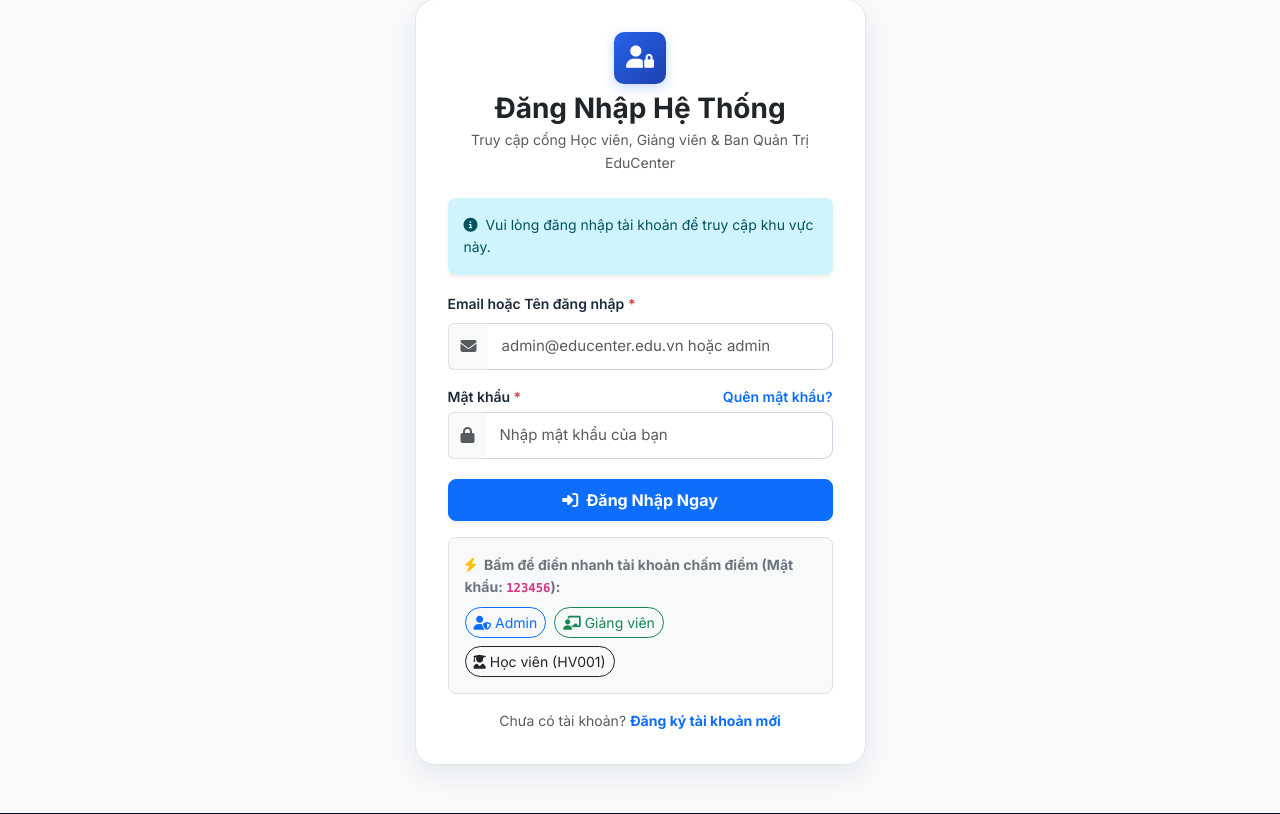
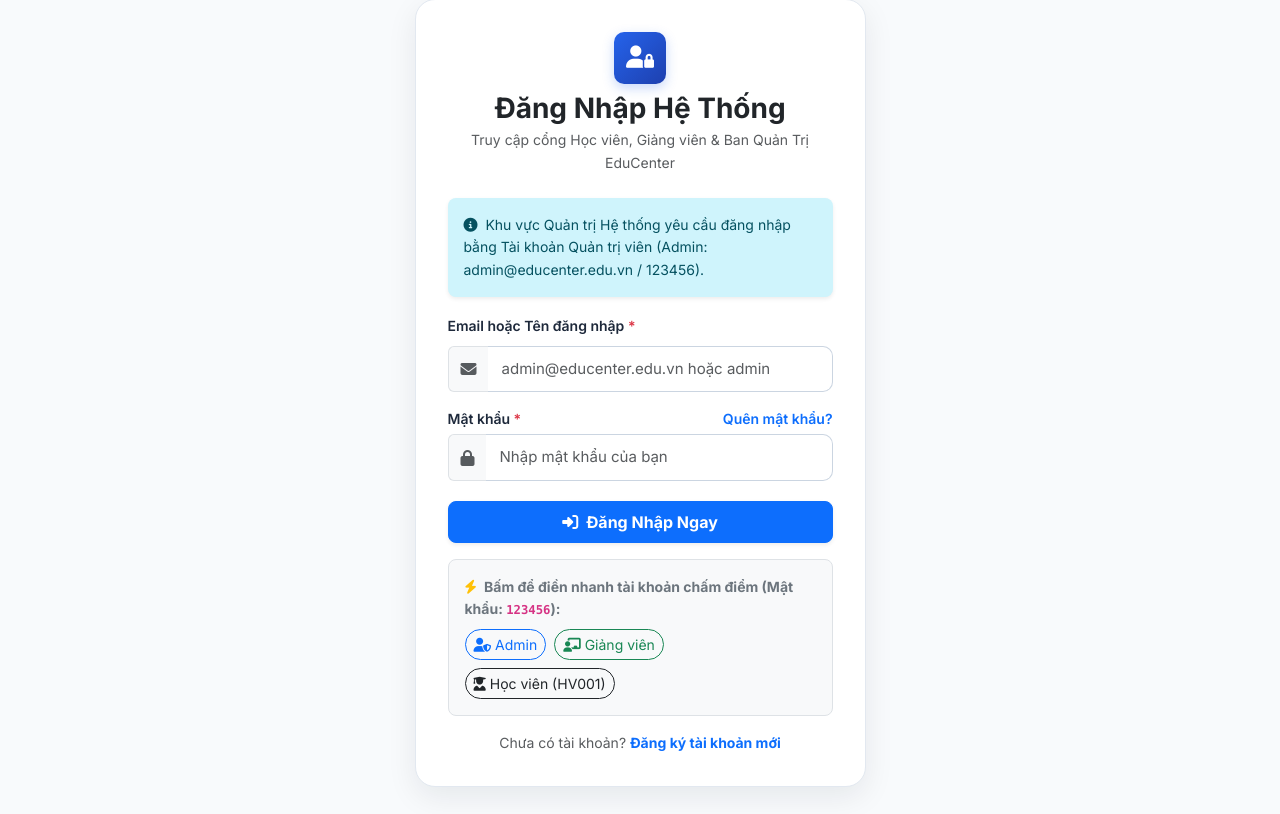
Before and after one commit to NguyenAnhKhoa-ctrl/Language-Center-Websites, a PHP site: the page made by login.php in a window 1280 px wide. Shown: the part 207-1021 px from the top of the page. Run offline with PHP 8.4, Linux system fonts and the light colour scheme.

Commit message:
fix(auth): require admin account authentication to access admin dashboard

```diff
--- a/admin/includes/admin_header.php
+++ b/admin/includes/admin_header.php
@@ -7,6 +7,9 @@
  */
 
 require_once __DIR__ . '/../../includes/auth_check.php';
+
+// Bắt buộc phải đăng nhập bằng tài khoản Quản trị viên (Admin) mới được truy cập trang Quản trị
+requireAdminAccount();
 
 if (!isset($admin_title)) {
     $admin_title = 'Quản Trị Hệ Thống - EduCenter';
--- a/includes/auth_check.php
+++ b/includes/auth_check.php
@@ -76,6 +76,18 @@ function getCurrentUser() {
 }
 
 /**
+ * Bắt buộc phải đăng nhập bằng Tài khoản Quản trị viên (role === 'admin') mới được vào Web Quản trị
+ */
+function requireAdminAccount() {
+    $currentUser = getCurrentUser();
+    if ($currentUser === null || ($currentUser['role'] ?? '') !== 'admin') {
+        $currentScript = basename($_SERVER['PHP_SELF'] ?? 'index.php');
+        header('Location: ../login.php?auth_required=1&redirect=' . urlencode('admin/' . $currentScript));
+        exit;
+    }
+}
+
+/**
  * Kiểm tra mật khẩu đăng nhập (hỗ trợ bcrypt hash + mật khẩu mẫu 123456 / password)
  */
 function verifyEduPassword($inputPassword, $storedHash) {
--- a/includes/header.php
+++ b/includes/header.php
@@ -108,11 +108,13 @@ $userFont    = $currentUser['font_size'] ?? 'medium';
                                     <i class="fa-solid fa-user-gear me-2 text-primary"></i>Hồ sơ &amp; Tùy chỉnh
                                 </a>
                             </li>
-                            <li>
-                                <a class="dropdown-item" href="admin/index.php">
-                                    <i class="fa-solid fa-gauge-high me-2 text-info"></i>Bảng điều khiển Admin
-                                </a>
-                            </li>
+                            <?php if (($currentUser['role'] ?? '') === 'admin'): ?>
+                                <li>
+                                    <a class="dropdown-item" href="admin/index.php">
+                                        <i class="fa-solid fa-gauge-high me-2 text-info"></i>Bảng điều khiển Admin
+                                    </a>
+                                </li>
+                            <?php endif; ?>
                             <li><hr class="dropdown-divider"></li>
                             <li>
                                 <a class="dropdown-item text-danger" href="logout.php">
--- a/login.php
+++ b/login.php
@@ -14,19 +14,24 @@ $currentPage = 'login.php';
 
 $redirectTarget = isset($_GET['redirect']) ? trim($_GET['redirect']) : '';
 
-// Nếu đã đăng nhập, chuyển hướng về trang tương ứng
-if (getCurrentUser() !== null && !isset($_GET['switch'])) {
+// Nếu đã đăng nhập, chuyển hướng về trang tương ứng (trừ khi đang yêu cầu đăng nhập quyền Admin)
+if (getCurrentUser() !== null && !isset($_GET['switch']) && !isset($_GET['auth_required'])) {
     $u = getCurrentUser();
     if ($redirectTarget !== '') {
+        if (strpos($redirectTarget, 'admin/') === 0 && ($u['role'] ?? '') !== 'admin') {
+            // Không phải tài khoản Admin thì không tự chuyển vào admin/
+        } else {
             header('Location: ' . $redirectTarget);
             exit;
         }
-    if ($u['role'] === 'admin' || $u['role'] === 'teacher') {
+    } else {
+        if (($u['role'] ?? '') === 'admin') {
             header('Location: admin/index.php');
         } else {
             header('Location: index.php');
         }
         exit;
+    }
 }
 
 $identifier = '';
@@ -40,7 +45,7 @@ if (isset($_GET['reset_success'])) {
     $infoBanner = 'Đặt lại mật khẩu thành công! Vui lòng đăng nhập lại bằng mật khẩu mới.';
 }
 if (isset($_GET['auth_required'])) {
-    $infoBanner = 'Vui lòng đăng nhập tài khoản để truy cập khu vực này.';
+    $infoBanner = 'Khu vực Quản trị Hệ thống yêu cầu đăng nhập bằng Tài khoản Quản trị viên (Admin: admin@educenter.edu.vn / 123456).';
 }
 
 if ($_SERVER['REQUEST_METHOD'] === 'POST') {
@@ -79,18 +84,23 @@ if ($_SERVER['REQUEST_METHOD'] === 'POST') {
         }
 
         if ($matchedUser !== null && verifyEduPassword($password, $matchedUser['password_hash'])) {
+            // Nếu người dùng đang cố truy cập trang Quản trị (admin/*) nhưng đăng nhập tài khoản không phải Admin
+            if (strpos($redirectTarget, 'admin/') === 0 && ($matchedUser['role'] ?? '') !== 'admin') {
+                $loginError = 'Tài khoản này không có quyền Quản trị viên! Vui lòng đăng nhập bằng tài khoản Quản trị viên (admin@educenter.edu.vn) để vào Web Quản trị.';
+            } else {
                 $_SESSION['edu_user'] = $matchedUser;
 
                 if ($redirectTarget !== '') {
                     header('Location: ' . $redirectTarget);
                     exit;
                 }
-            if ($matchedUser['role'] === 'admin' || $matchedUser['role'] === 'teacher') {
+                if (($matchedUser['role'] ?? '') === 'admin') {
                     header('Location: admin/index.php');
                 } else {
                     header('Location: index.php');
                 }
                 exit;
+            }
         } else {
             $loginError = 'Email/Tên đăng nhập hoặc mật khẩu không chính xác. Vui lòng kiểm tra lại.';
         }
```
Lines whose indentation alone changed are shown as unchanged.
